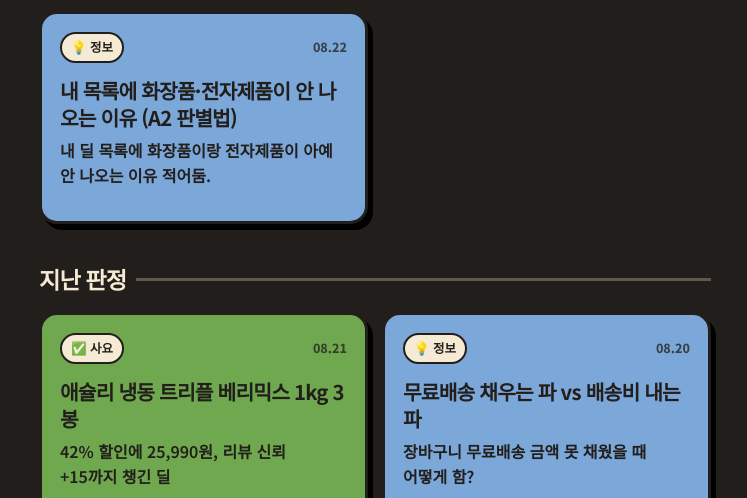
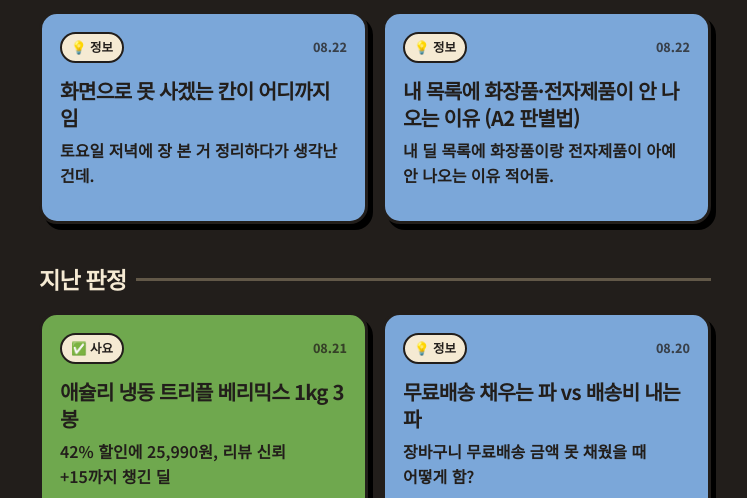
Before and after one commit to stumpshop/sayomayo-list, a plain HTML site: page index.html in a window 1280 px wide. Shown: the part 233-731 px from the top of the page, without its empty margins (265-1012 px from the left). Drawn offline with Linux system fonts and the light colour scheme.

Commit message:
landing: 2026-08-22 22:00

```diff
--- a/index.html
+++ b/index.html
@@ -36,6 +36,12 @@
   <main>
     <header><h1>사요마요 — 오늘의 판정</h1><p class="handle">@sayomayo.folk</p><p class="promise">매일 검증한 것만 올림</p></header>
     <section aria-labelledby="today"><h2 id="today">오늘의 판정</h2><div class="grid"><article class="card info">
+      <div class="card-top"><span class="badge">💡 정보</span><time datetime="2026-08-22">08.22</time></div>
+      <h3>화면으로 못 사겠는 칸이 어디까지임</h3>
+      <p>토요일 저녁에 장 본 거 정리하다가 생각난 건데.</p>
+
+    </article>
+<article class="card info">
       <div class="card-top"><span class="badge">💡 정보</span><time datetime="2026-08-22">08.22</time></div>
       <h3>내 목록에 화장품·전자제품이 안 나오는 이유 (A2 판별법)</h3>
       <p>내 딜 목록에 화장품이랑 전자제품이 아예 안 나오는 이유 적어둠.</p>
```
